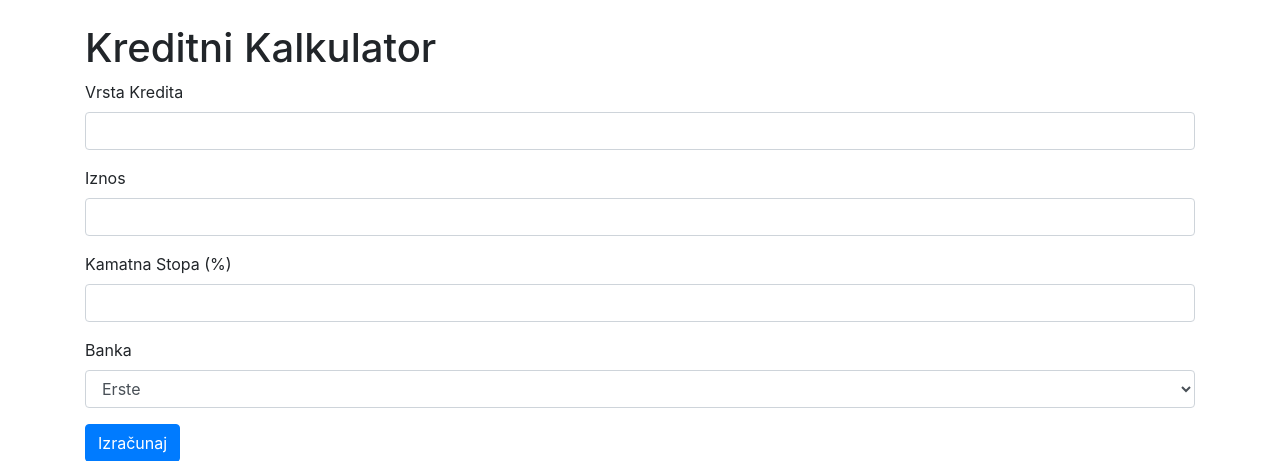
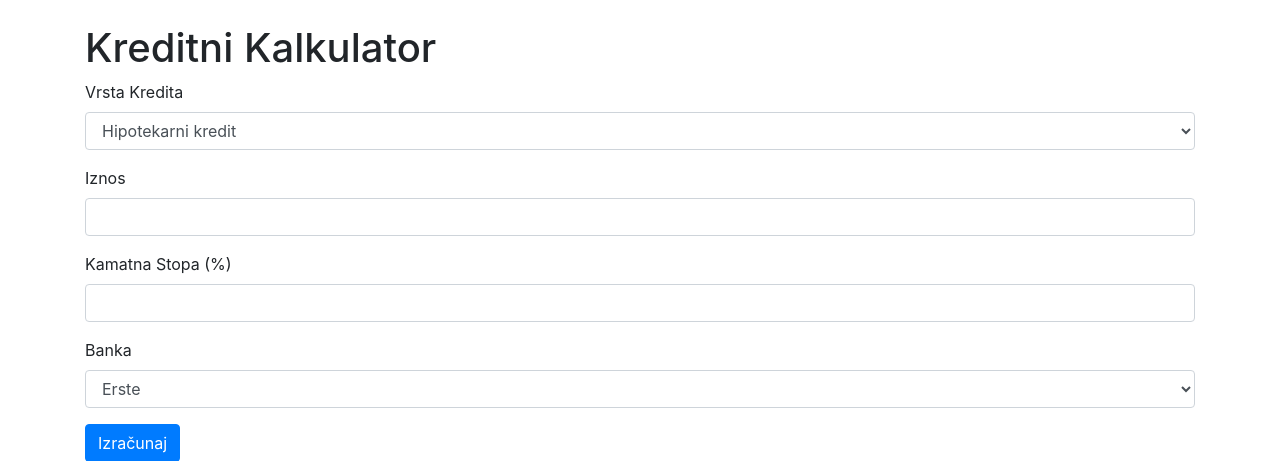
Before and after one commit to lsebalj1/kreditni-kalkulator, a Flask app: page /kalkulator in a window 1280 px wide. Shown: the part 56-517 px from the top of the page. Run offline with Flask 3, Linux system fonts and the light colour scheme; some libraries are stand-ins or nearby versions.

Commit message:
Dodan dropdown u kalkulator.html

```diff
--- a/app.py
+++ b/app.py
@@ -30,10 +30,13 @@ def kalkulator():
             kredit = Kredit(vrsta=vrsta, iznos=iznos, kamatna_stopa=adjusted_kamatna_stopa, banka_id=banka_id)
             trosak = kredit.izracunaj_trosak()
 
-            db.session.add(kredit)
-            db.session.commit()
-
-            return render_template('kalkulator.html', trosak=trosak, banke=banke)
+            if trosak is not None:
+                db.session.add(kredit)
+                db.session.commit()
+                return render_template('kalkulator.html', trosak=trosak, banke=banke)
+            else:
+                error_message = 'Nije moguće izračunati trošak kredita. Provjerite unos.'
+                return render_template('kalkulator.html', error_message=error_message, banke=banke)
         else:
             return render_template('kalkulator.html', error_message='Banka not found.', banke=banke)
 
--- a/templates/kalkulator.html
+++ b/templates/kalkulator.html
@@ -28,7 +28,11 @@
         <form method="post" action="/kalkulator">
             <div class="form-group">
                 <label for="vrsta">Vrsta Kredita</label>
-                <input type="text" class="form-control" id="vrsta" name="vrsta" required>
+                <select class="form-control" id="vrsta" name="vrsta" required>
+                    <option value="Hipotekarni">Hipotekarni kredit</option>
+                    <option value="Auto">Auto kredit</option>
+                    <option value="Studentski">Studentski kredit</option>
+                </select>
             </div>
             <div class="form-group">
                 <label for="iznos">Iznos</label>
```
Also changed, not shown: kredit.py (+6 -4 lines), var/baza-instance/kreditni_kalkulator.db.
